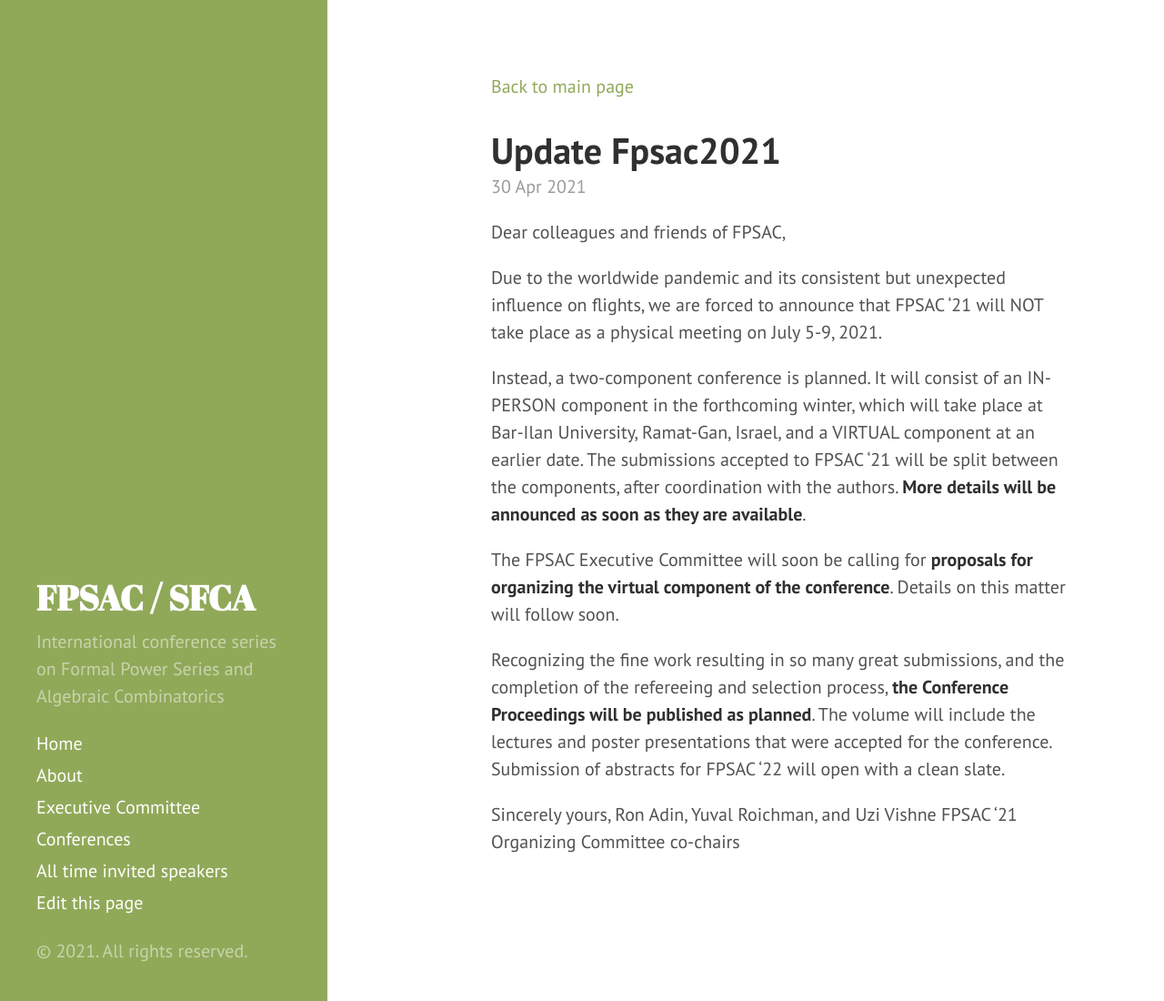
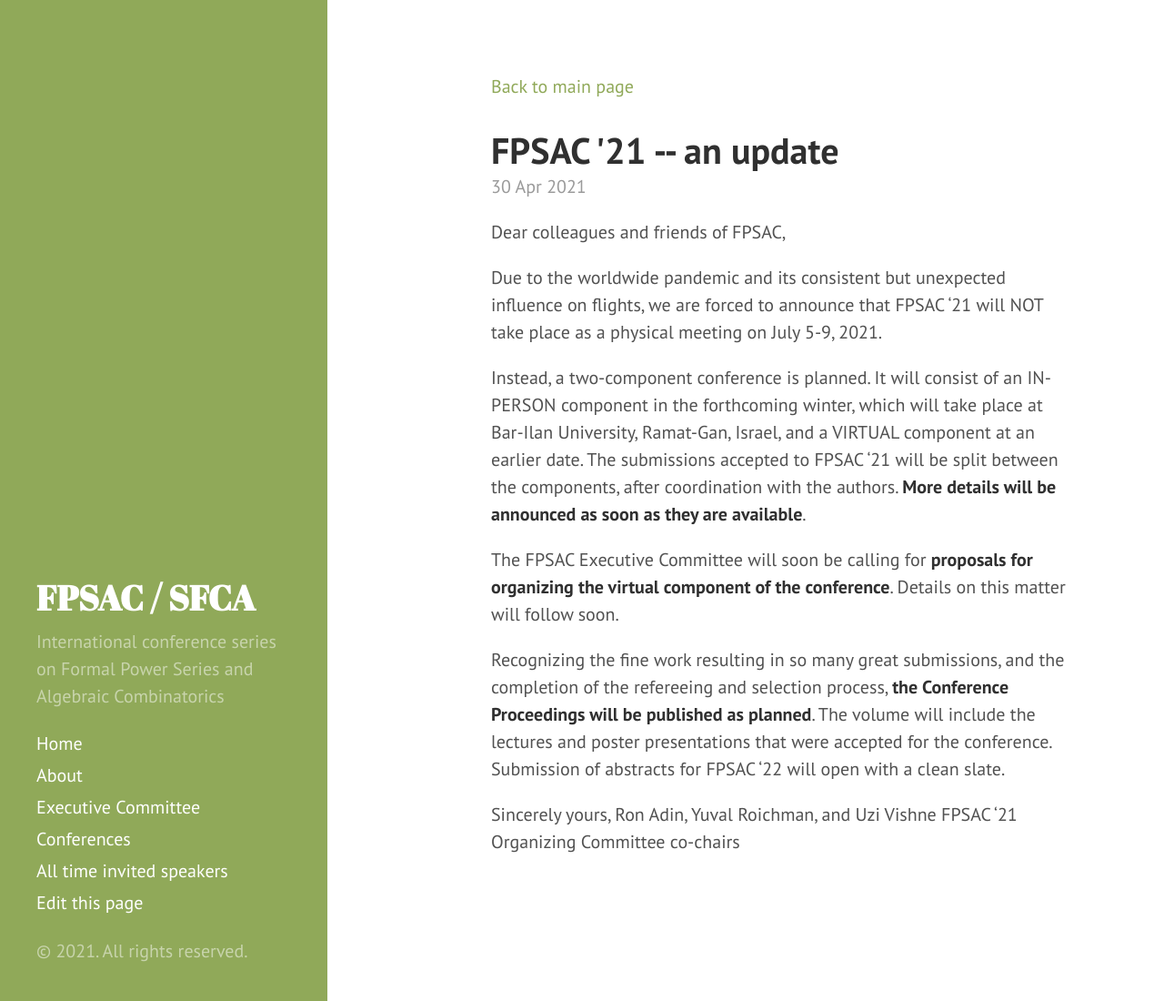
Before and after one commit to FPSAC/FPSAC.github.io, a Jekyll site: the page built from _posts/2021-04-30-update-fpsac2021.md, in a window 1280 px wide and 1100 px high. Shown: the whole window at 91% size. Built offline with Jekyll 4.4.1, drawn with Linux system fonts in a browser that asks for light colours; our own code applies the rules of GitHub Pages for plain Markdown files.

Commit message:
Update 2021-04-30-update-fpsac2021.md

```diff
--- a/_posts/2021-04-30-update-fpsac2021.md
+++ b/_posts/2021-04-30-update-fpsac2021.md
@@ -1,3 +1,8 @@
+---
+layout: post
+title: FPSAC '21 -- an update
+---
+
 Dear colleagues and friends of FPSAC,
 
 Due to the worldwide pandemic and its consistent but unexpected influence on flights, we are forced to announce that FPSAC '21 will NOT take place as a physical meeting on July 5-9, 2021.
```
